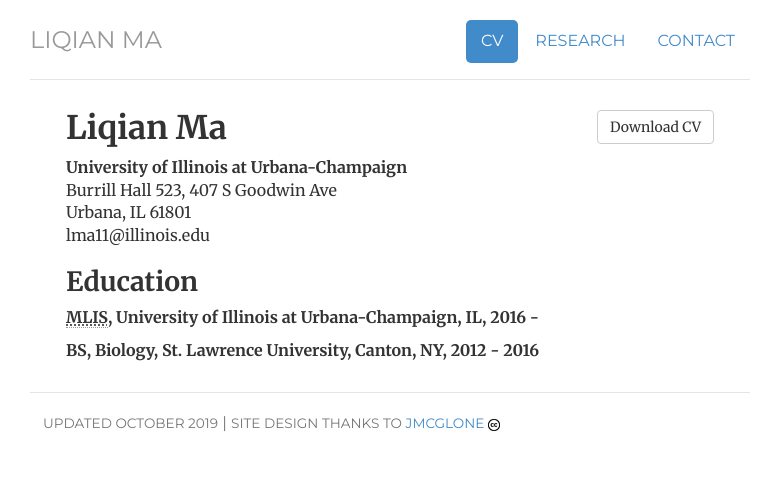
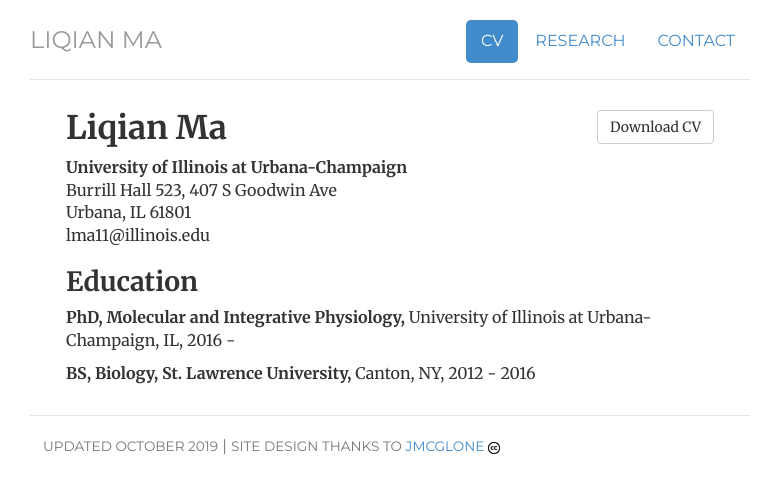
Before and after one commit to liqian-ma/liqian-ma.github.io, a Jekyll site: the page built from cv/index.html, in a window 1280 px wide. Shown: the top 494 px of the page, without its empty margins (250-1012 px from the left). Built offline with Jekyll 4.4.1, drawn with Linux system fonts in a browser that asks for light colours.

Commit message:
Update index.html

```diff
--- a/cv/index.html
+++ b/cv/index.html
@@ -30,7 +30,7 @@ description: Current CV for Liqian Ma
 				</div>
 
 				<h2>Education</h2>
-				<p><strong><abbr title="PhD, Molecular and Integrative Physiology">MLIS</abbr>, University of Illinois at Urbana-Champaign, IL, 2016 - </strong><br>
-				<p><strong>BS, Biology, St. Lawrence University, Canton, NY, 2012 - 2016</strong></p>
+				<p><strong>PhD, Molecular and Integrative Physiology,</strong> University of Illinois at Urbana-Champaign, IL, 2016 - </strong><br>
+				<p><strong>BS, Biology, St. Lawrence University,</strong> Canton, NY, 2012 - 2016</p>
 
 </div>
```
